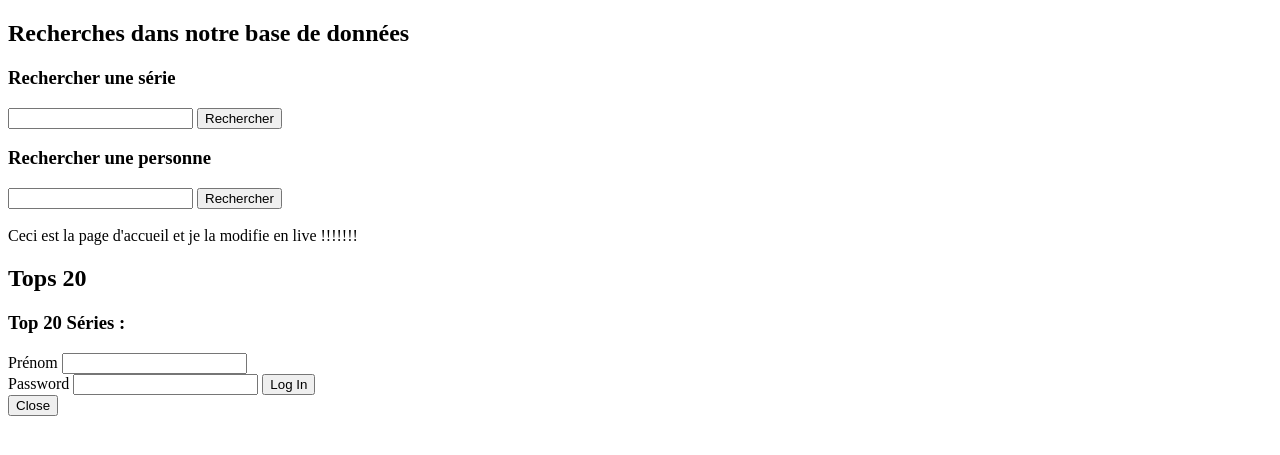
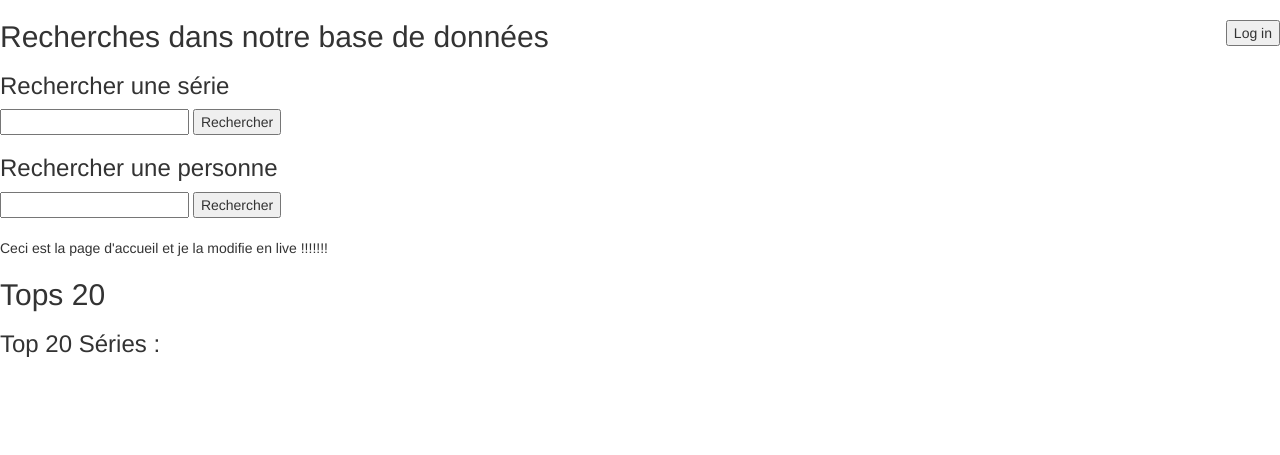
Before and after one commit to SoleneDc/Series_POOA, a Django app: page /index/ in a window 1280 px wide. Shown: the top 455 px of the page. Run offline with Django 3.2, Linux system fonts and the light colour scheme; data that the repository does not hold is empty; some libraries are stand-ins or nearby versions.

Commit message:
Correction style modale

```diff
--- a/seriesDjangoProject/static/css/seriePOOA.css
+++ b/seriesDjangoProject/static/css/seriePOOA.css
@@ -1,3 +1,6 @@
-conteneur-recherche-accueil{
+.conteneur-recherche-accueil{
     padding-top : 10px;
 }
+.button-login{
+    float : right;
+}
--- a/seriesDjangoProject/templates/index.html
+++ b/seriesDjangoProject/templates/index.html
@@ -2,8 +2,8 @@
 <html lang="en">
 <head>
     {% load staticfiles %}
-    <link type="text/css" href="{% static 'bootstrap.min.css' %}" />
-    <link type="text/css" href="{% static 'seriePOOA.css' %}" />
+    <link rel="stylesheet" type="text/css" href="{% static 'bootstrap.min.css' %}" />
+    <link rel="stylesheet" type="text/css" href="{% static 'seriePOOA.css' %}" />
      <script type="text/javascript" src="{% static 'jquery-3.2.1.min.js' %}"></script>
     <script type="text/javascript" src="{% static 'bootstrap.min.js' %}"></script>
     <script type="text/javascript" src="{% static 'seriePOOA.js' %}"></script>
@@ -12,6 +12,9 @@
     <title>Accueil</title>
 </head>
 <body>
+    <div >
+        <button class="button-login" onclick="clicButtonLogIn()">Log in</button>
+    </div>
     <div>
 
         <h2>Recherches dans notre base de données</h2>
@@ -55,7 +58,7 @@ Ceci est la page d'accueil et je la modifie en live !!!!!!!
 
 </body>
 
-<div class="modal fade" id="log_in_modal">
+<div class="modal" id="log_in_modal">
 
     {{ message }}
      <form id="authentication_form" action="/logIn/" method="post">
```
